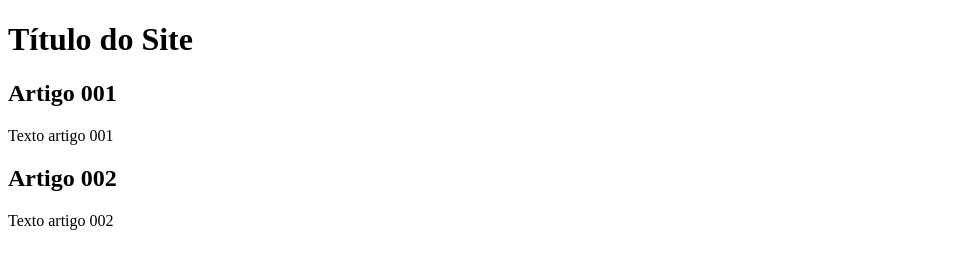
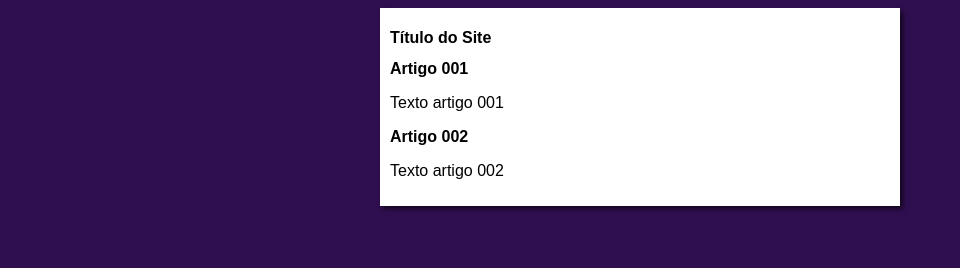
Before and after one commit to VBrunello/projeto-site, a plain HTML site: page index.html in a window 1280 px wide. Shown: the whole page, without its empty margins (0-960 px from the left). Drawn offline with Linux system fonts and the light colour scheme.

Commit message:
iniciei o design

```diff
--- /dev/null
+++ b/estilos/style.css
@@ -0,0 +1,16 @@
+*{
+    font-family: Arial, Helvetica, sans-serif;
+    font-size: 16px;
+}
+
+body{
+    background-color: rgb(48, 15, 80);
+}
+
+main{
+    background-color: white;
+    width: 500px;
+    margin: auto;
+    padding: 10px;
+    box-shadow: 3px 3px 5px rgba(0, 0, 0, 0.61);
+}
--- a/index.html
+++ b/index.html
@@ -4,6 +4,7 @@
     <meta charset="UTF-8">
     <meta name="viewport" content="width=device-width, initial-scale=1.0">
     <title>Título do Site</title>
+    <link rel="stylesheet" href="estilos/style.css"
 </head>
 <body>
     <main>
```
